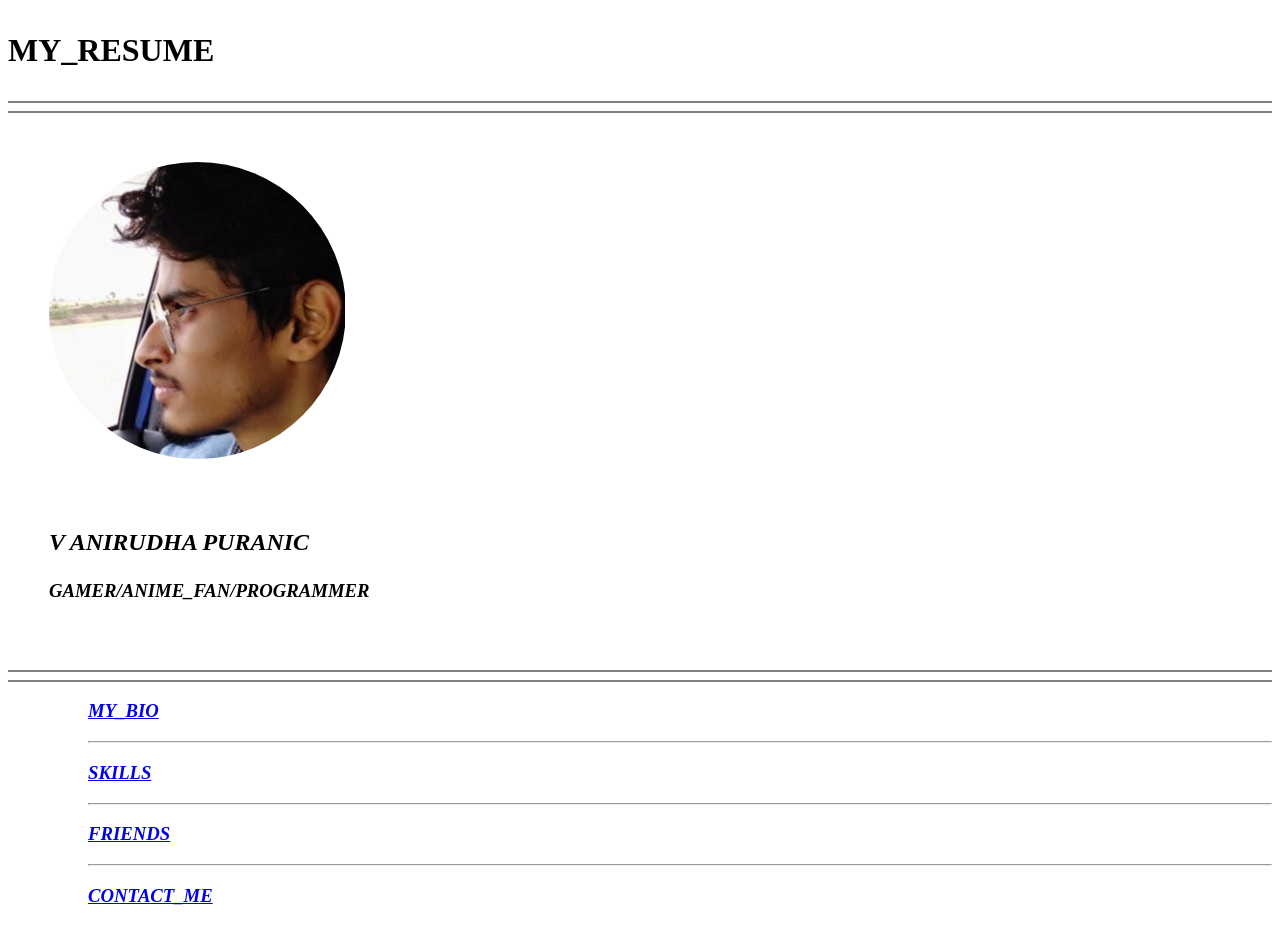
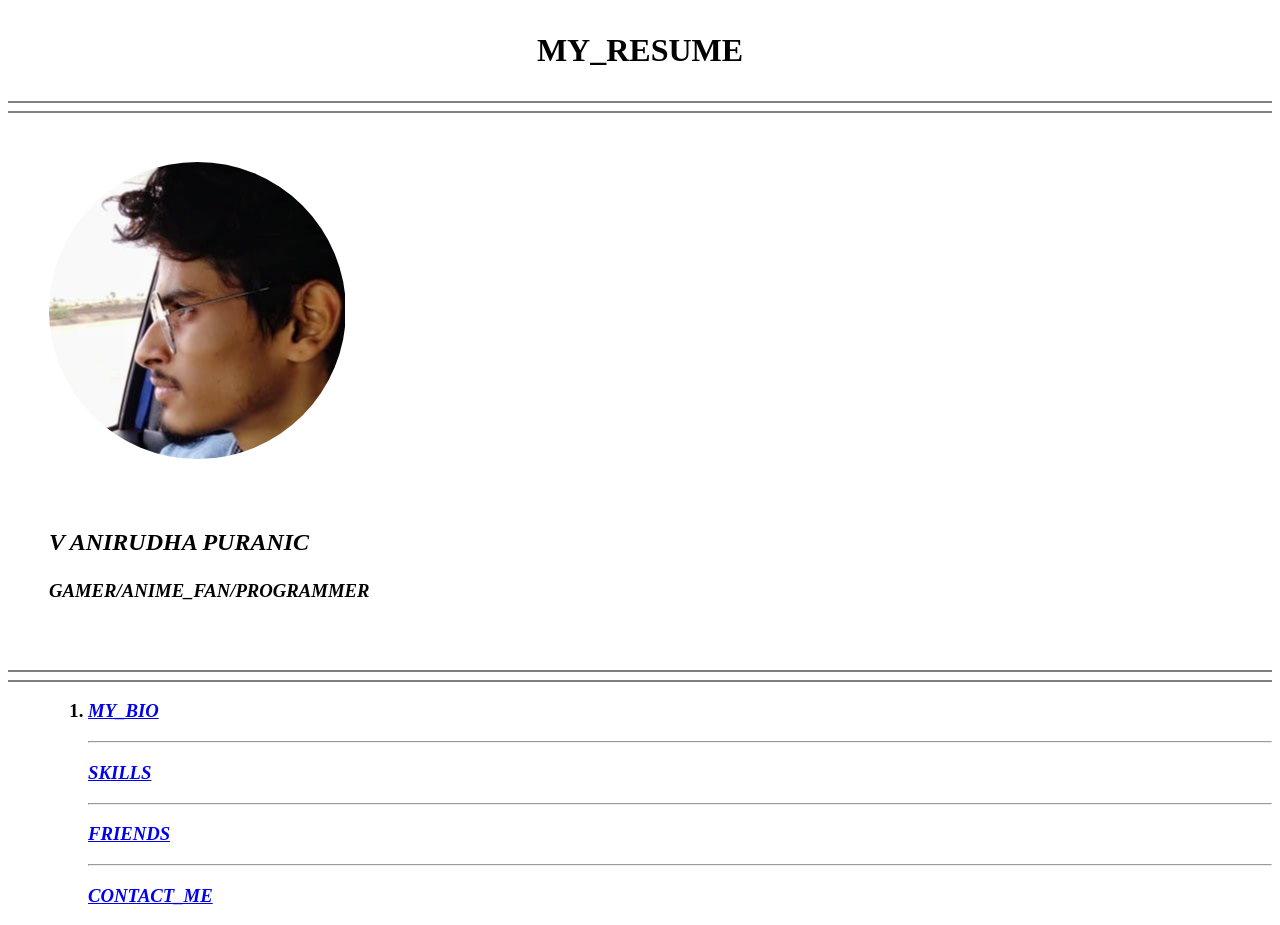
Before and after one commit to horneddragon/CV, a plain HTML site: page index.html in a window 1280 px wide. Drawn offline with Linux system fonts and the light colour scheme.

Commit message:
made changes to heading

```diff
--- a/index.html
+++ b/index.html
@@ -4,16 +4,17 @@
 <head>
   <meta charset="utf-8">
   <title>My Personal Site </title>
+  <link rel="stylesheet" href="./index.css">
 </head>
 
 <body>
-  <centre>
+  <center>
     <h1>
       <p><strong>MY_RESUME</strong> </p>
     </h1>
     <hr noshade>
     <hr noshade>
-  </centre>
+  </center>
   <table cellspacing="40">
     <tr>
       <td>
@@ -38,7 +39,7 @@
 
     <ol>
       <h3>
-        <em><strong><a href="my_BIO.html">MY_BIO</a></strong></em>
+        <li><em><strong><a href="my_BIO.html">MY_BIO</a></strong></em></li>
       </h3><hr size="2">
       <h3>
         <p><em><strong><a href="SKILLS.html">SKILLS</a></strong></em></p>
@@ -54,5 +55,7 @@
         <p><em><strong><a href="contact_me.html">CONTACT_ME</a></em></strong></p>
       </h3>
     </ol>
+  </ul>
+
 
 </html>
```
